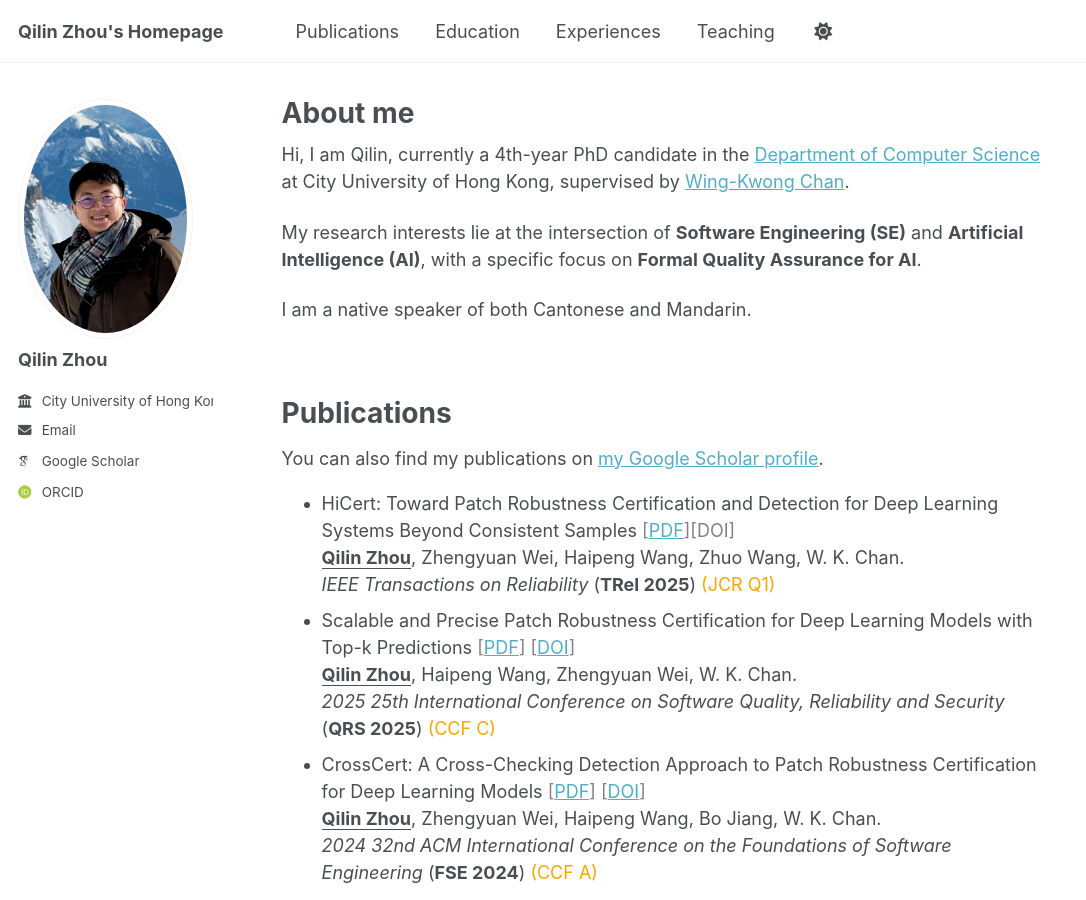
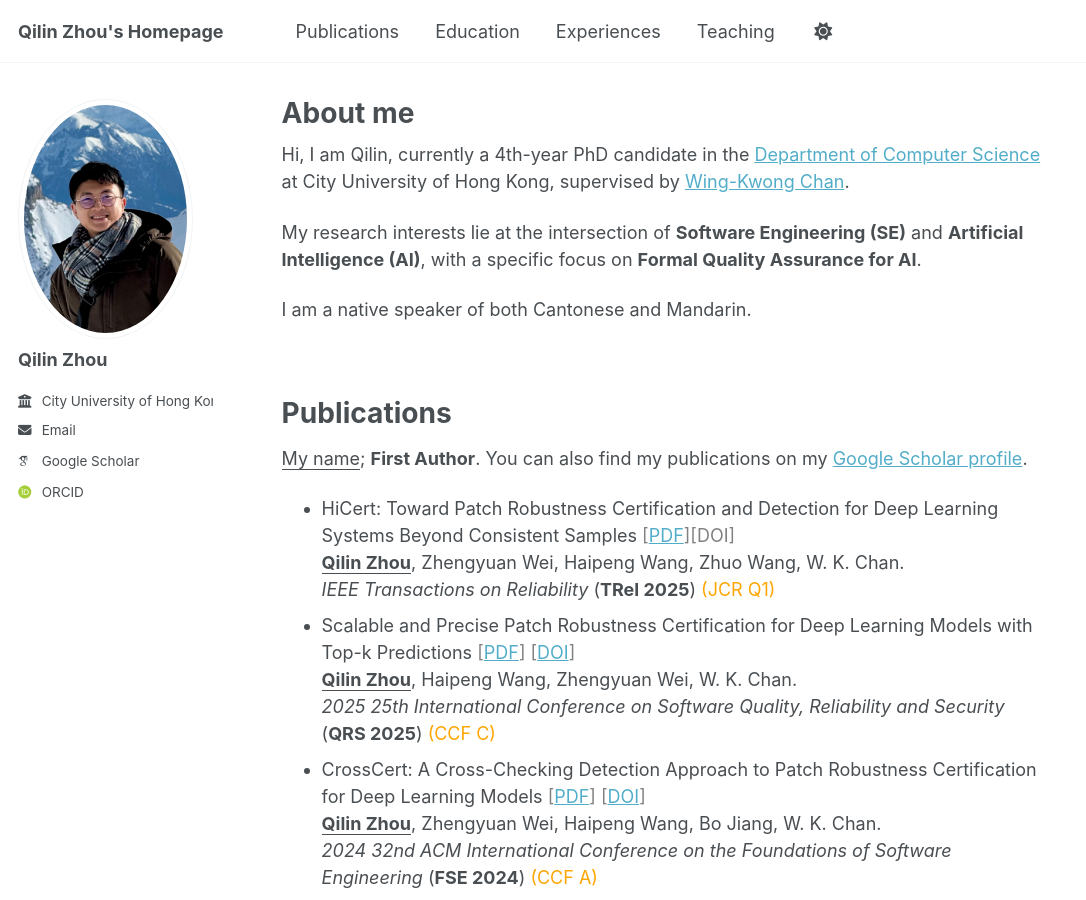
Before and after one commit to qilin-zhou/qilin-zhou.github.io, a Jekyll site: the page built from _pages/about.md, in a window 1280 px wide and 900 px high. Shown: the whole window, without its empty margins (0-1086 px from the left). Built offline with Jekyll 4.4.1, drawn with Linux system fonts in a browser that asks for light colours; some web fonts are replaced; a script bundle is joined from its source files by our own code; library files that are not in the unit come from our copies.

Commit message:
Update about.md

```diff
--- a/_pages/about.md
+++ b/_pages/about.md
@@ -18,7 +18,9 @@ I am a native speaker of both Cantonese and Mandarin.
 
 Publications
 ======
-  <div class="wordwrap">You can also find my publications on <a href="{{site.author.googlescholar}}">my Google Scholar profile</a>.</div>
+<!-- <div class="wordwrap"> You can also find my publications on <a href="{{site.author.googlescholar}}">my Google Scholar profile</a>.</div> -->
+
+<u>My name</u>; **First Author**. You can also find my publications on my [Google Scholar profile](https://scholar.google.com/citations?user=FDm6_6IAAAAJ&hl=zh-TW).
 
 
 -  HiCert: Toward Patch Robustness Certification and Detection for Deep Learning Systems Beyond Consistent Samples <span style="color: grey;">[[PDF](https://www.arxiv.org/abs/2512.06123)][DOI]</span>
```
